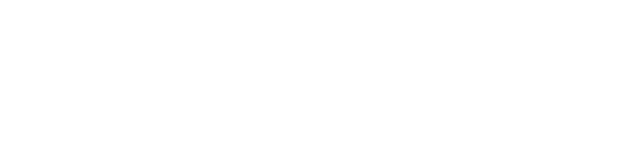
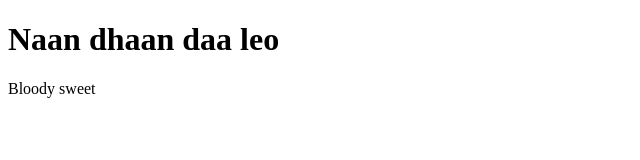
Before and after one commit to Anirudh18-git/demo1, a plain HTML site: page index.html in a window 1280 px wide. Shown: the whole page, without its empty margins (0-640 px from the left). Drawn offline with Linux system fonts and the light colour scheme.

Commit message:
second commit

```diff
--- a/index.html
+++ b/index.html
@@ -6,6 +6,7 @@
     <title>Document</title>
 </head>
 <body>
-
+    <h1>Naan dhaan daa leo</h1>
+    <p>Bloody sweet</p>
 </body>
 </html>
```
